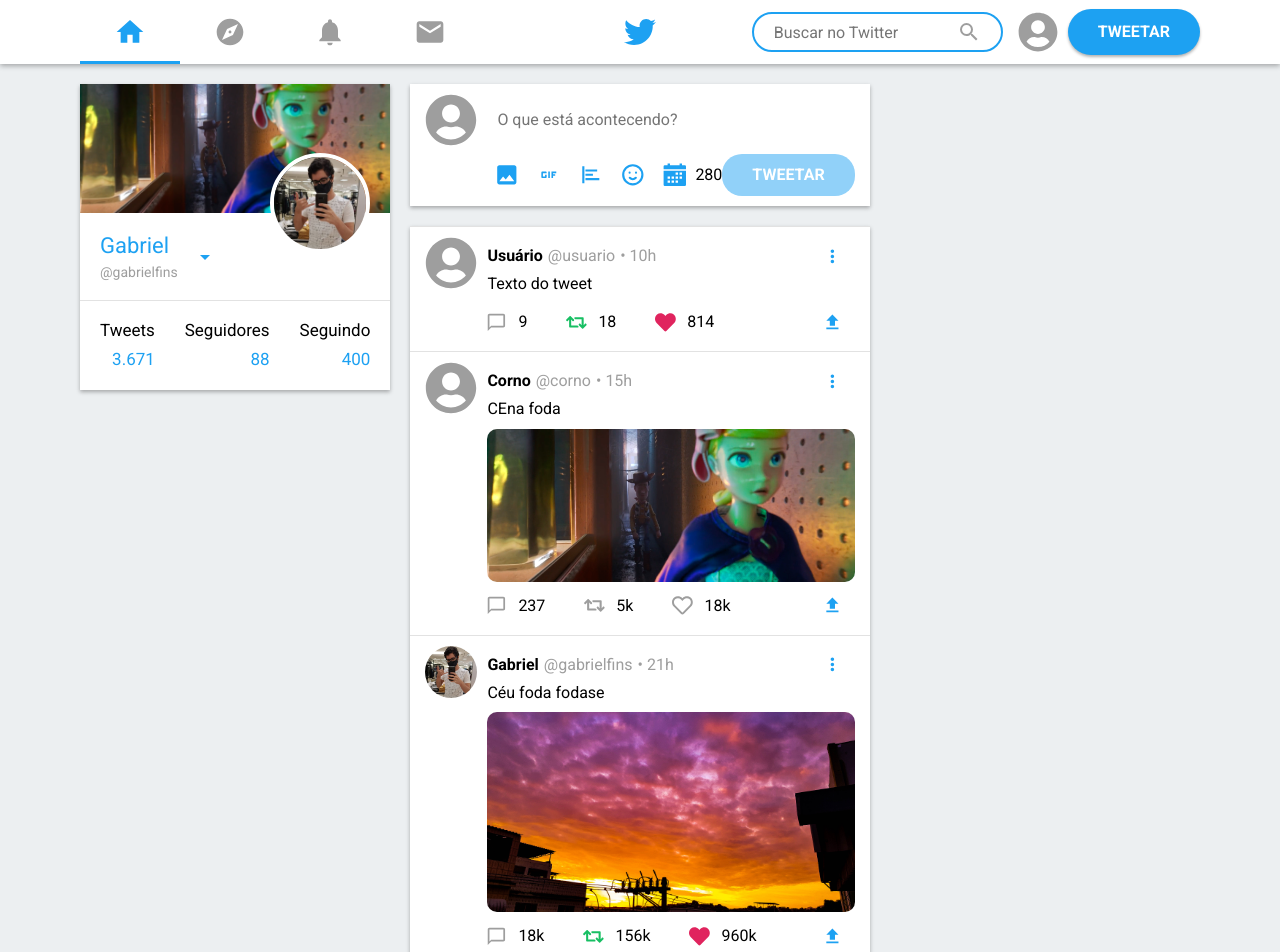
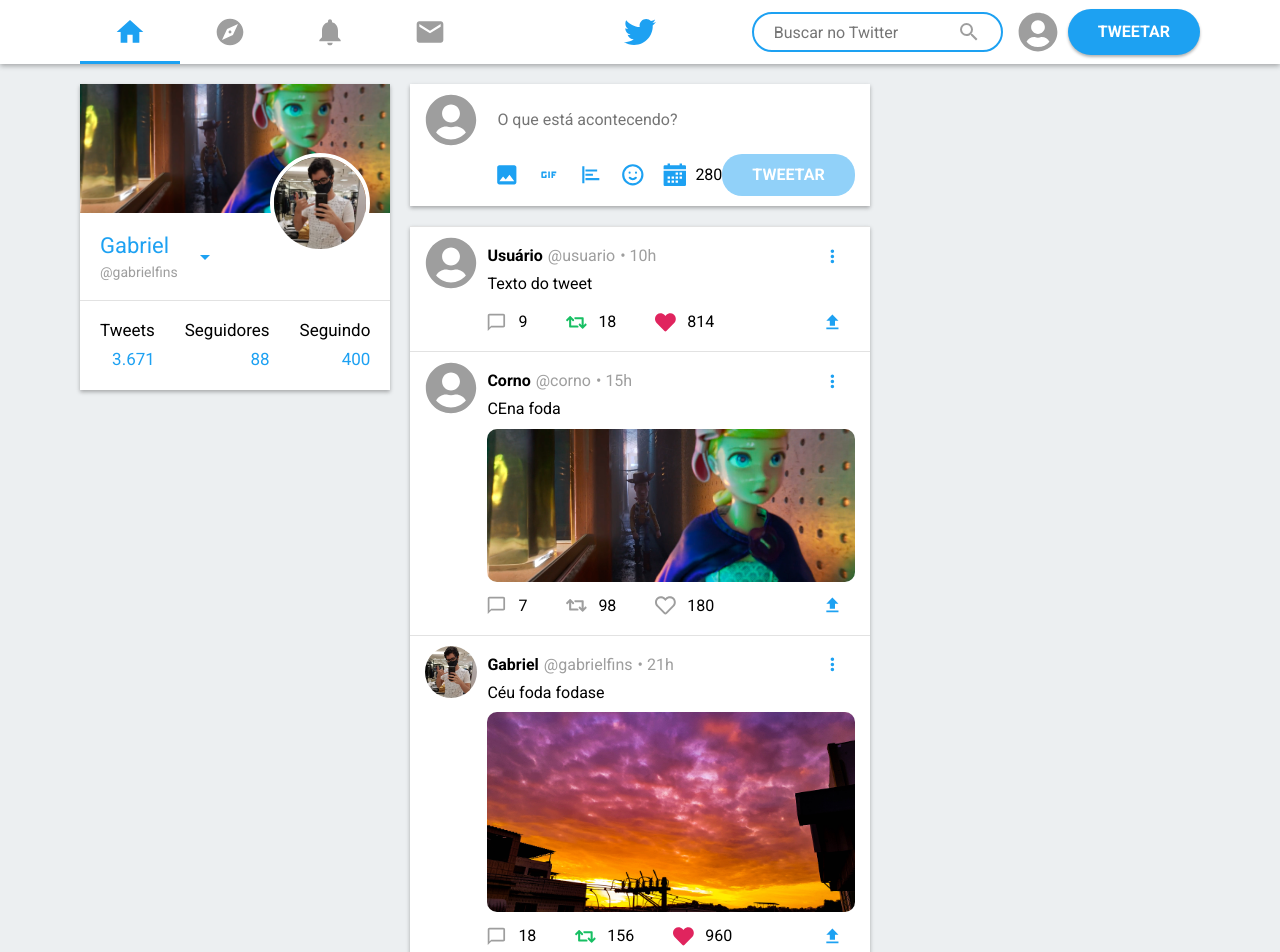
Before and after one commit to gabrielfins/material-twitter, a React (Create React App) app: page / in a window 1280 px wide. Shown: the top 952 px of the page. Built offline with nearby package versions, Linux system fonts and the light colour scheme.

Commit message:
Added states to the like and retweet buttons

```diff
--- a/src/components/Tweet/index.tsx
+++ b/src/components/Tweet/index.tsx
@@ -10,6 +10,10 @@ import { useState } from 'react';
 export default function Tweet(props: any) {
     const [isUserDropdownOpen, setUserDropdownOpen] = useState(false);
     const [isOperationsDropdownOpen, setOperationsDropdownOpen] = useState(false);
+    const [isTweetLiked, setTweetLiked] = useState(props.isTweetLiked);
+    const [isTweetRetweeted, setTweetRetweeted] = useState(props.isTweetRetweeted);
+    const [numberOfLikes, setNumberOfLikes] = useState(props.numberOfLikes);
+    const [numberOfRetweets, setNumberOfRetweets] = useState(props.numberOfRetweets);
 
     return (
         <div className="tweet">
@@ -48,10 +52,10 @@ export default function Tweet(props: any) {
                     <button className={"ripple-effect ripples-theme tweet-icon-button operation comment"}><MdChatBubbleOutline size="1.3em" /></button><span>{ props.numberOfComments }</span>
                 </div>
                 <div className="operation-container">
-                    <button className={`ripple-effect ripples-green tweet-icon-button operation retweet ${ props.isTweetRetweeted && 'retweeted' }`}><FaRetweet size="1.3em" /></button><span>{ props.numberOfRetweets }</span>
+                    <button className={`ripple-effect ripples-green tweet-icon-button operation retweet ${ isTweetRetweeted && 'retweeted' }`} onClick={ () => { setTweetRetweeted(!isTweetRetweeted); isTweetRetweeted ? setNumberOfRetweets(numberOfRetweets - 1) : setNumberOfRetweets(numberOfRetweets + 1) } }><FaRetweet size="1.3em" /></button><span>{ numberOfRetweets }</span>
                 </div>
                 <div className="operation-container">
-                    <button className={`ripple-effect ripples-pink tweet-icon-button operation like ${ props.isTweetLiked && 'liked' }`}>{ props.isTweetLiked ? <FaHeart size="1.3em" /> : <FaRegHeart size="1.3em" /> }</button><span>{ props.numberOfLikes }</span>
+                    <button className={`ripple-effect ripples-pink tweet-icon-button operation like ${ isTweetLiked && 'liked' }`} onClick={ () => { setTweetLiked(!isTweetLiked); isTweetLiked ? setNumberOfLikes(numberOfLikes - 1) : setNumberOfLikes(numberOfLikes + 1) } }>{ isTweetLiked ? <FaHeart size="1.3em" /> : <FaRegHeart size="1.3em" /> }</button><span>{ numberOfLikes }</span>
                 </div>
                 <div className={`transparent-overlay tweet-overlay ${ isOperationsDropdownOpen ? 'open' : 'close' }`} onClick={ () => { setOperationsDropdownOpen(false) } } ></div>
                 <div className="dropdown-container">
--- a/src/data-tweets.json
+++ b/src/data-tweets.json
@@ -26,9 +26,9 @@
             "isUserFollowed": false,
             "tweetText": "CEna foda",
             "tweetImageUrl": "2.png",
-            "numberOfComments": 237,
-            "numberOfRetweets": "5k",
-            "numberOfLikes": "18k",
+            "numberOfComments": 7,
+            "numberOfRetweets": 98,
+            "numberOfLikes": 180,
             "isTweetRetweeted": false,
             "isTweetLiked": false
         },
@@ -42,9 +42,9 @@
             "isUserFollowed": true,
             "tweetText": "Céu foda fodase",
             "tweetImageUrl": "sky.jpg",
-            "numberOfComments": "18k",
-            "numberOfRetweets": "156k",
-            "numberOfLikes": "960k",
+            "numberOfComments": 18,
+            "numberOfRetweets": 156,
+            "numberOfLikes": 960,
             "isTweetRetweeted": true,
             "isTweetLiked": true
         }
```
